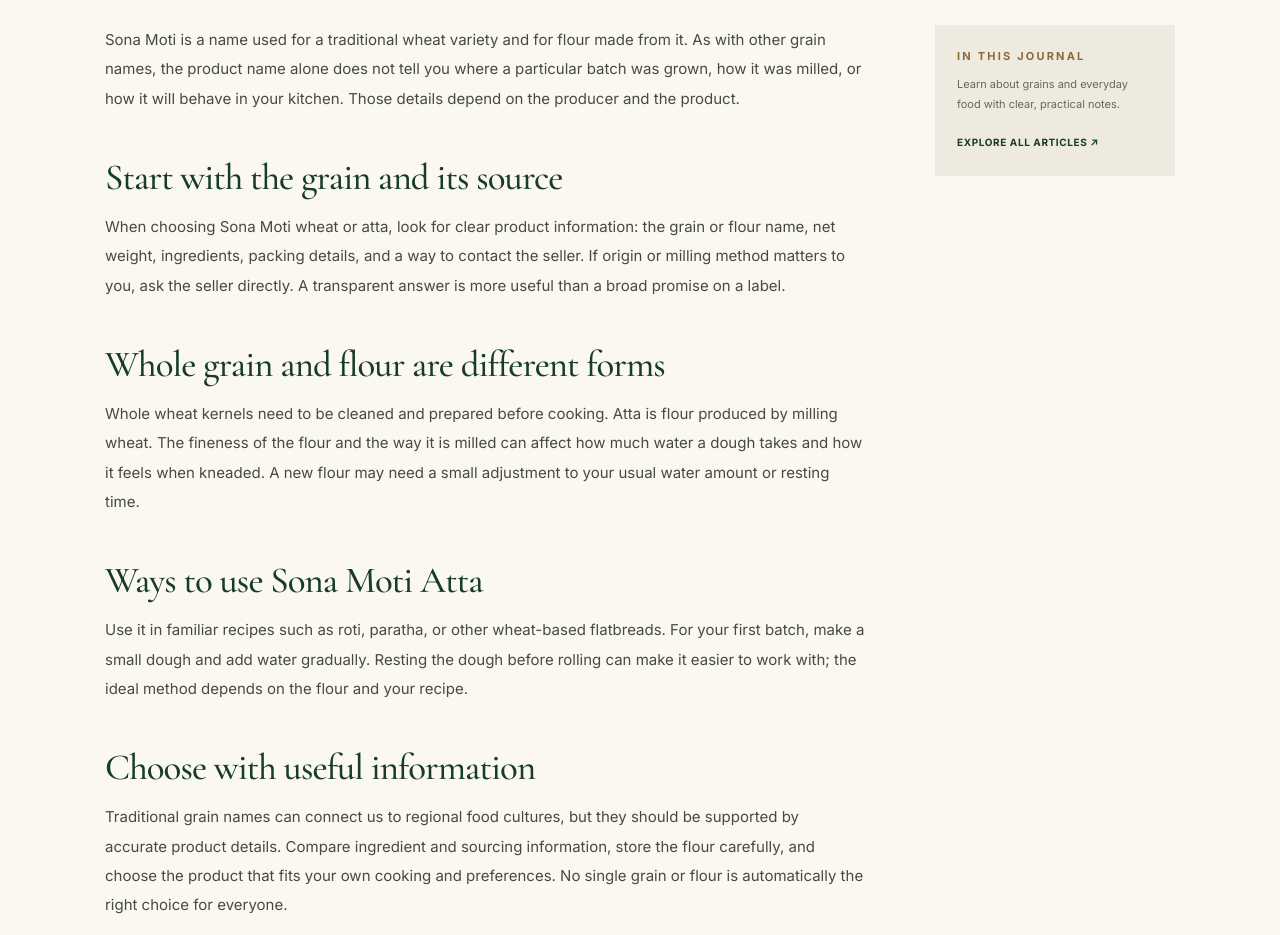
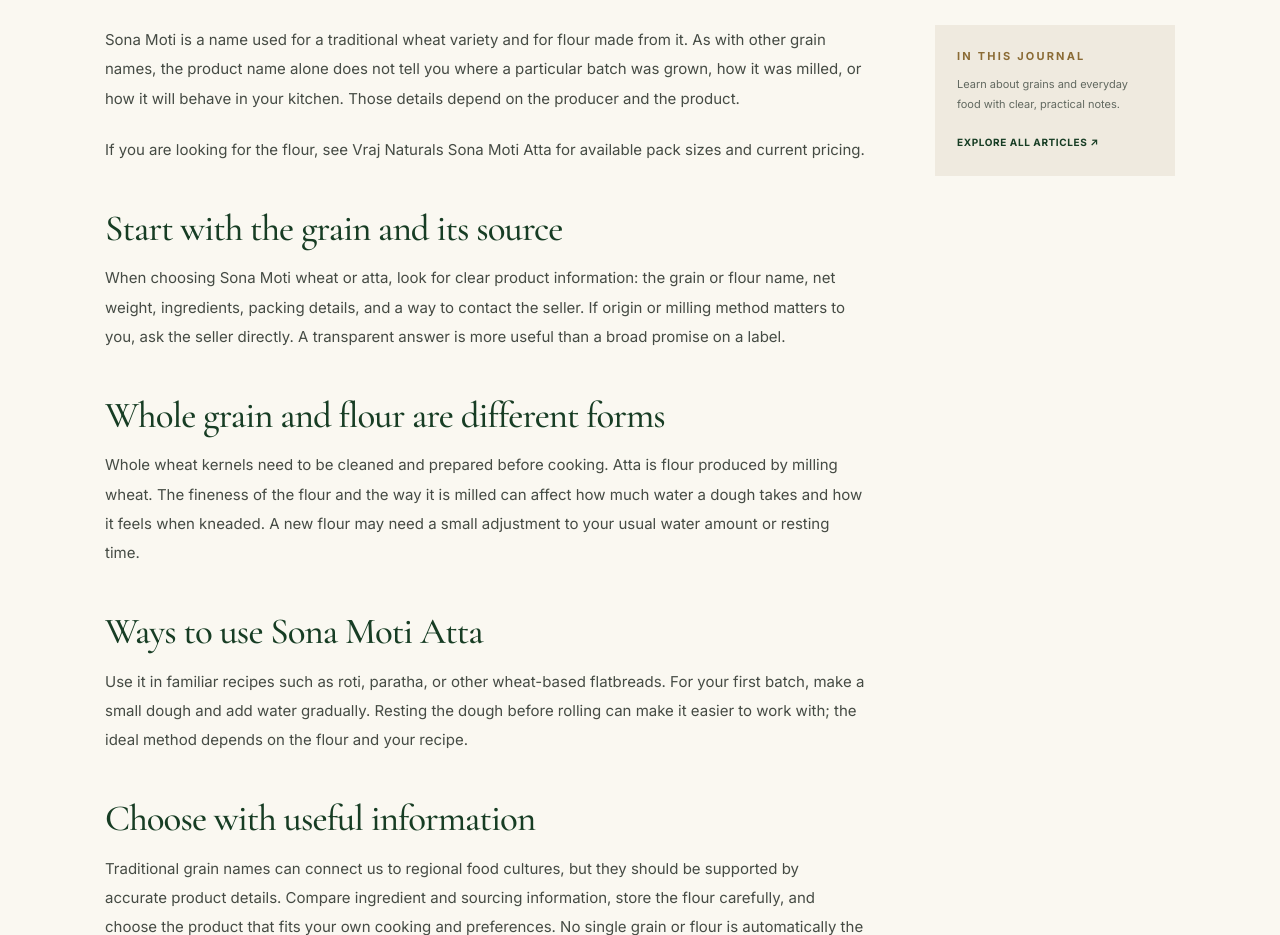
Before and after one commit to amanchopra1/vrajnaturalss, a plain HTML site: page blogs/sonamotiwhytoeat.html in a window 1280 px wide. Shown: the part 1220-2155 px from the top of the page. Drawn offline with nearby package versions, Linux system fonts and the light colour scheme.

Commit message:
Link Sona Moti journal article to product details

```diff
--- a/blogs/sonamotiwhytoeat.html
+++ b/blogs/sonamotiwhytoeat.html
@@ -24,6 +24,7 @@
   <div class="wrap breadcrumbs"><a href="/">Home</a><span>/</span><a href="/blogs.html">Journal</a><span>/</span><span>Sona Moti Wheat</span></div>
   <section class="article-layout wrap"><article class="article-content">
     <p>Sona Moti is a name used for a traditional wheat variety and for flour made from it. As with other grain names, the product name alone does not tell you where a particular batch was grown, how it was milled, or how it will behave in your kitchen. Those details depend on the producer and the product.</p>
+    <p>If you are looking for the flour, see <a href="/sona-moti-atta.html">Vraj Naturals Sona Moti Atta</a> for available pack sizes and current pricing.</p>
     <h2>Start with the grain and its source</h2>
     <p>When choosing Sona Moti wheat or atta, look for clear product information: the grain or flour name, net weight, ingredients, packing details, and a way to contact the seller. If origin or milling method matters to you, ask the seller directly. A transparent answer is more useful than a broad promise on a label.</p>
     <h2>Whole grain and flour are different forms</h2>
```
